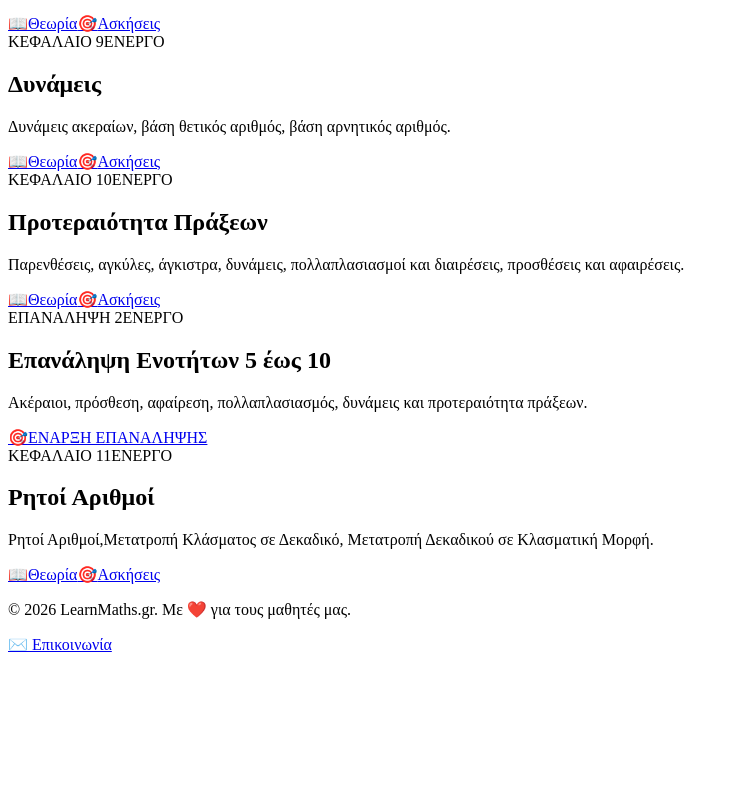
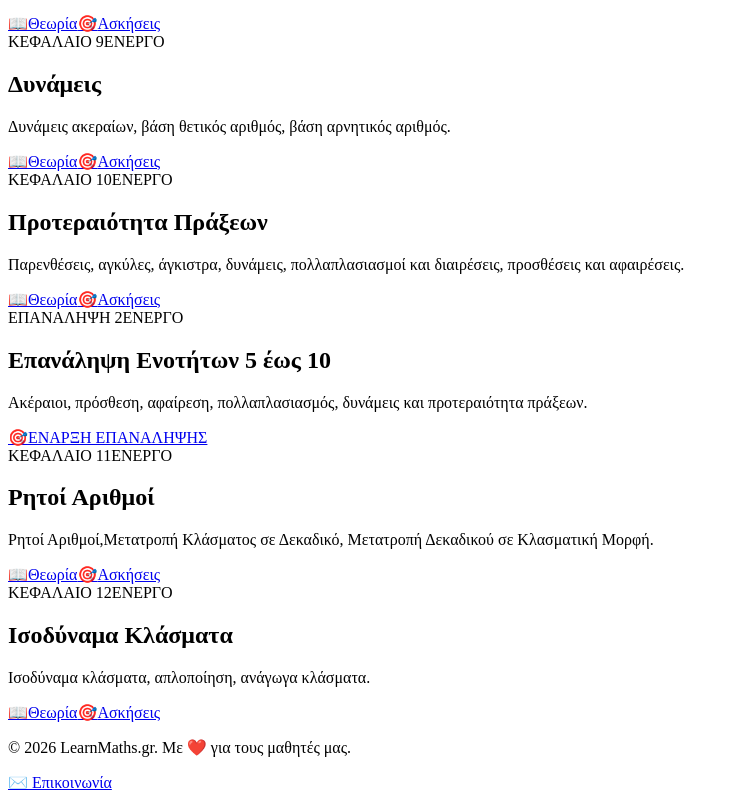
Before and after one commit to gkrimpas-lab/learn-maths-2026, a Next.js app: page /a-gymnasiou in a window 1280 px wide. Shown: the part 1373-2173 px from the top of the page, without its empty margins (0-736 px from the left). Before the commit the page ends 2035 px from the top, so only its background shows below. Built offline with nearby package versions, Linux system fonts and the light colour scheme.

Commit message:
Update index.js

```diff
--- a/pages/a-gymnasiou/index.js
+++ b/pages/a-gymnasiou/index.js
@@ -110,6 +110,14 @@ const CHAPTERS = [
     badge: 'ΚΕΦΑΛΑΙΟ 11',
     active: true,
   },
+  {
+    id: '14',
+    slug: '14-isodinama-klasmata',
+    title: 'Ισοδύναμα Κλάσματα',
+    desc: 'Ισοδύναμα κλάσματα, απλοποίηση, ανάγωγα κλάσματα.',
+    badge: 'ΚΕΦΑΛΑΙΟ 12',
+    active: true,
+  },
 ];
 
 export default function AGymnasiouIndex() {
```
